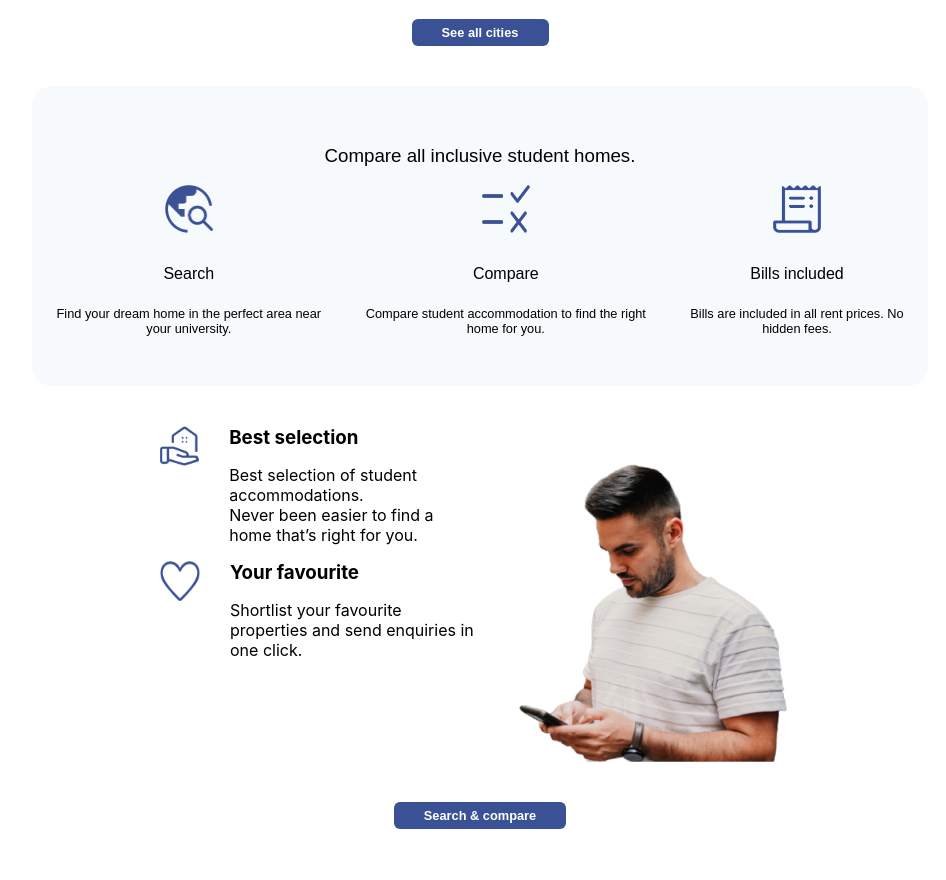
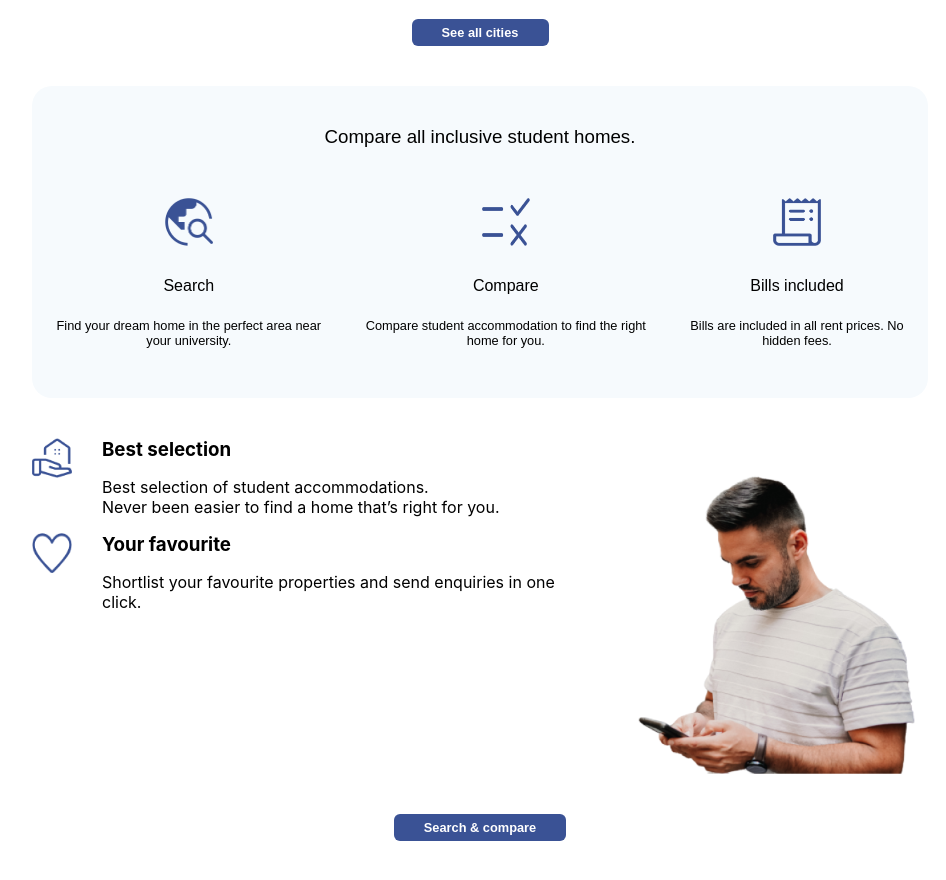
Before and after one commit to StefanC24/Unilife-Acomodation-Booking, a React (Create React App) app: page / in a window 1280 px wide. Shown: the part 460-1340 px from the top of the page, without its empty margins (160-1106 px from the left). Built offline with nearby package versions, Linux system fonts and the light colour scheme; no server answers.

Commit message:
started working on footer component

```diff
--- a/src/pages/HomePage/Homepage.css
+++ b/src/pages/HomePage/Homepage.css
@@ -92,7 +92,10 @@
 
 .why-unilife-header{
     font-family: Epilogue, sans-serif;
-    font-weight: 450;
+    font-weight: 480;
+    text-align: center;
+    margin-top: 0px;
+    margin-bottom: 50px;
 }
 
 .why-unilife-children{
@@ -145,13 +148,12 @@
 
 .how-it-works-container{
     display: flex;
-    margin: 20px 25%;
+    margin: 20px 15%;
+    justify-content: space-around;
 }
 
 .how-it-works-children{
     display: flex;
-    justify-content: center;
-    /* align-items: center; */
 }
 
 .how-it-works-children-image{
```
Also changed, not shown: src/pages/Components/Footer/Footer.css (added), src/pages/Components/Footer/Footer.js (added).
